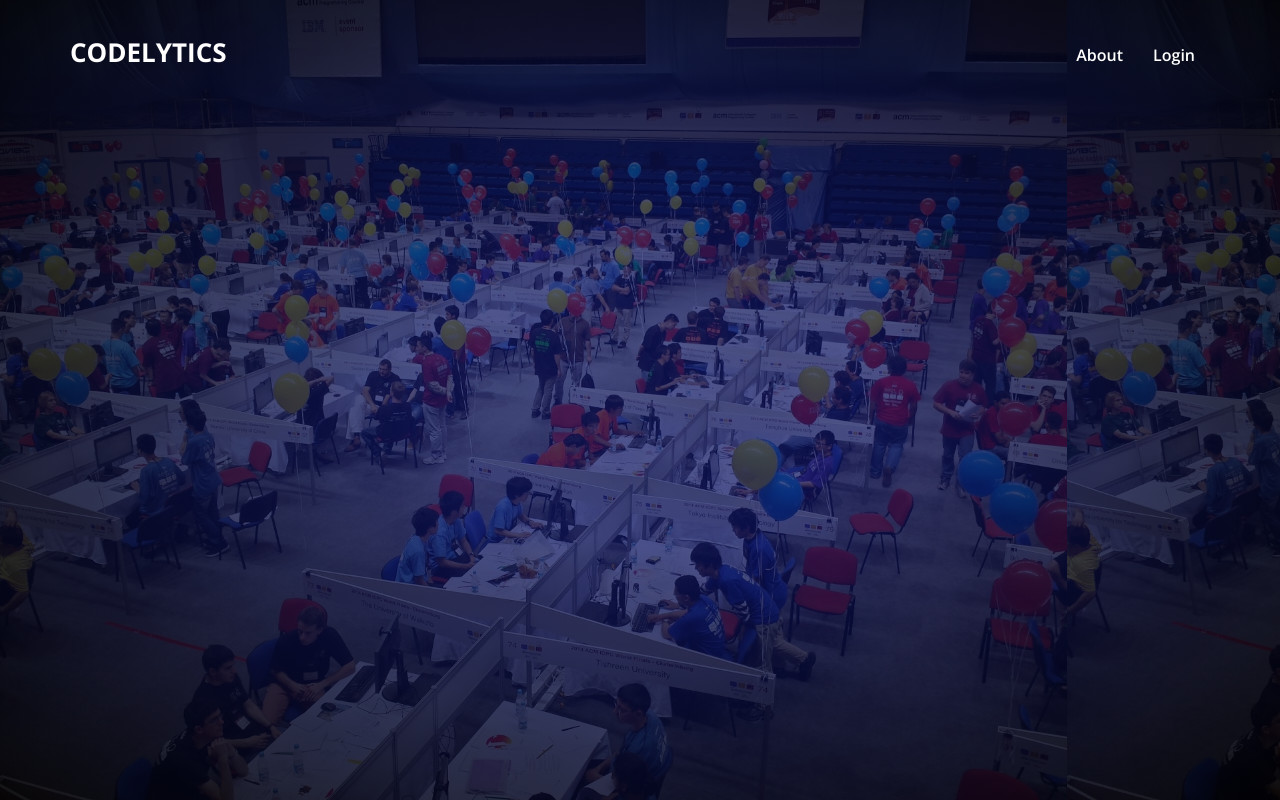
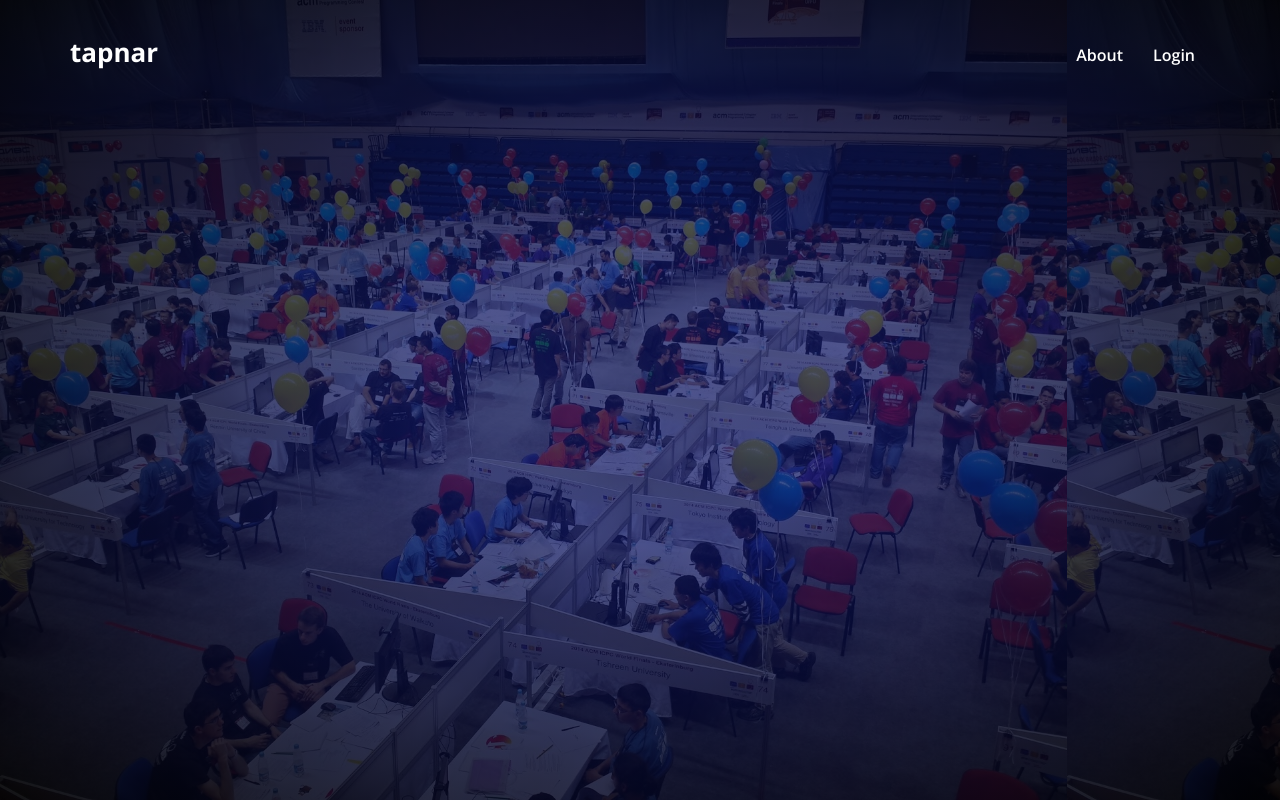
Before and after one commit to himanshu-dixit/taphive, a PHP site: page / in a window 1280 px wide. Run offline with PHP 8.4, Linux system fonts and the light colour scheme; some libraries are stand-ins or nearby versions.

Commit message:
Name Change

```diff
--- a/index.php
+++ b/index.php
@@ -1,7 +1,7 @@
 <!DOCTYPE HTML>
 <html lang="en">
 <head>
-  <title>Code Compare</title>
+  <title>tapnar</title>
   <meta charset="utf-8" />
 <meta name="description" content="Code and Compete With Friends and Peers. Showcase your skills.">
   <meta name="viewport" content="width=device-width, initial-scale=1.0">
@@ -32,7 +32,7 @@
              <span class="icon-bar"></span>
              <span class="icon-bar"></span>
            </button>
-           <a class="navbar-brand logo" href="#">CODELYTICS</a>
+           <a class="navbar-brand logo" href="#" style="text-transform:lowercase;">tapnar</a>
          </div>
          <div class="collapse navbar-collapse" id="myNavbar">
          <ul class="nav navbar-nav navbar-right">
```
